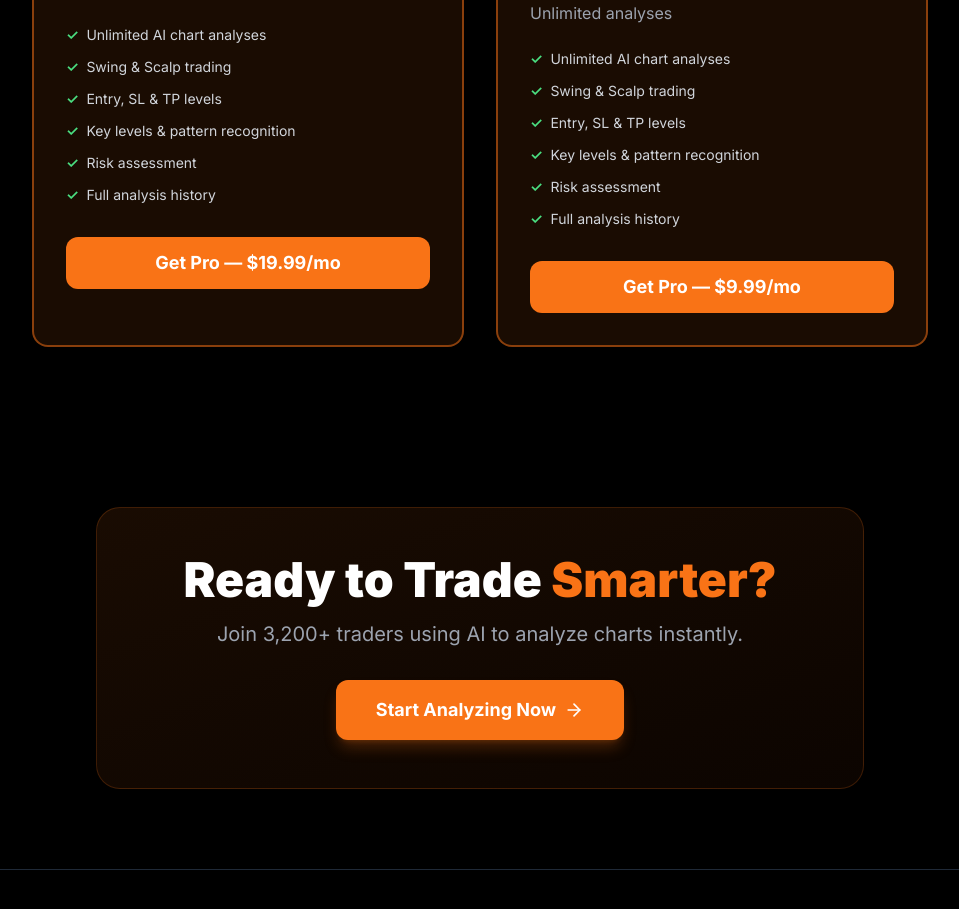
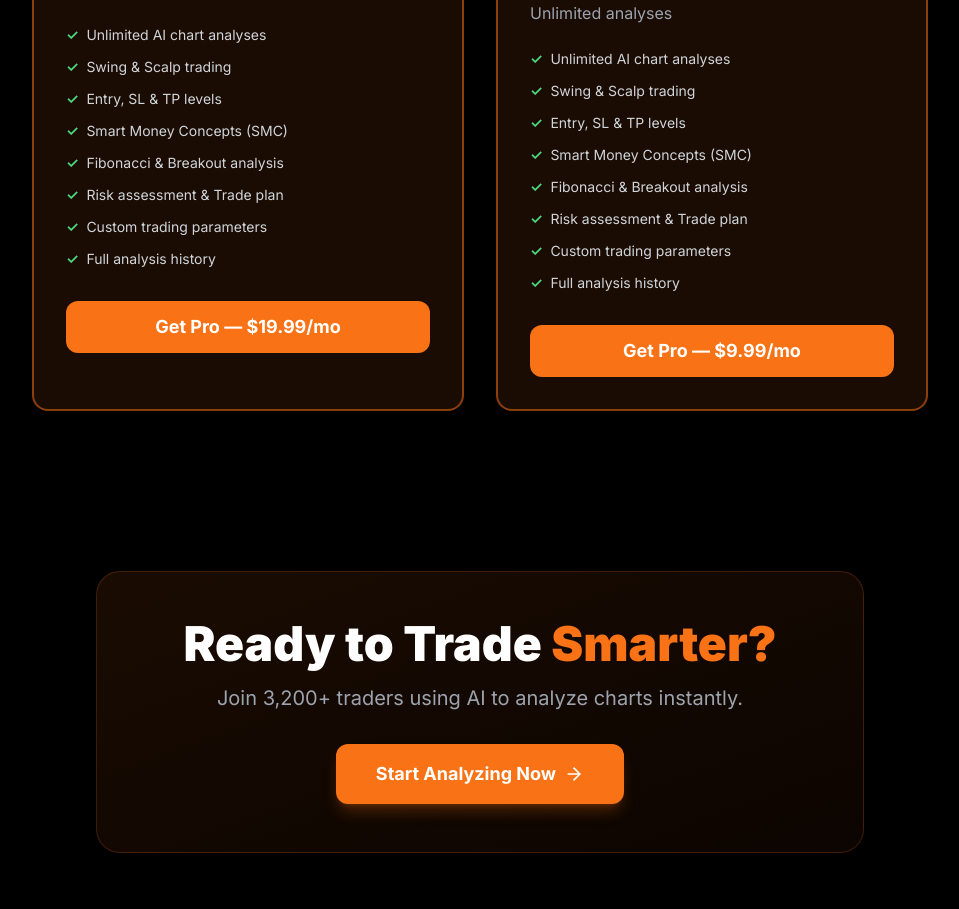
Before and after one commit to rochicenat/tradeflow-ai-frontend, a Next.js app: page / in a window 1280 px wide. Shown: the part 3964-4873 px from the top of the page, without its empty margins (160-1119 px from the left). Built offline with nearby package versions, Linux system fonts and the light colour scheme.

Commit message:
feat: update pricing features list with SMC, fibonacci, custom params

```diff
--- a/app/page.tsx
+++ b/app/page.tsx
@@ -42,8 +42,10 @@ function PricingCard() {
     'Unlimited AI chart analyses',
     'Swing & Scalp trading',
     'Entry, SL & TP levels',
-    'Key levels & pattern recognition',
-    'Risk assessment',
+    'Smart Money Concepts (SMC)',
+    'Fibonacci & Breakout analysis',
+    'Risk assessment & Trade plan',
+    'Custom trading parameters',
     'Full analysis history',
   ];
   return (
--- a/app/pricing/page.tsx
+++ b/app/pricing/page.tsx
@@ -28,8 +28,10 @@ export default function PricingPage() {
     'Unlimited AI chart analyses',
     'Swing & Scalp trading',
     'Entry, SL & TP levels',
-    'Key levels & pattern recognition',
-    'Risk assessment',
+    'Smart Money Concepts (SMC)',
+    'Fibonacci & Breakout analysis',
+    'Risk assessment & Trade plan',
+    'Custom trading parameters',
     'Full analysis history',
   ];
 
```
